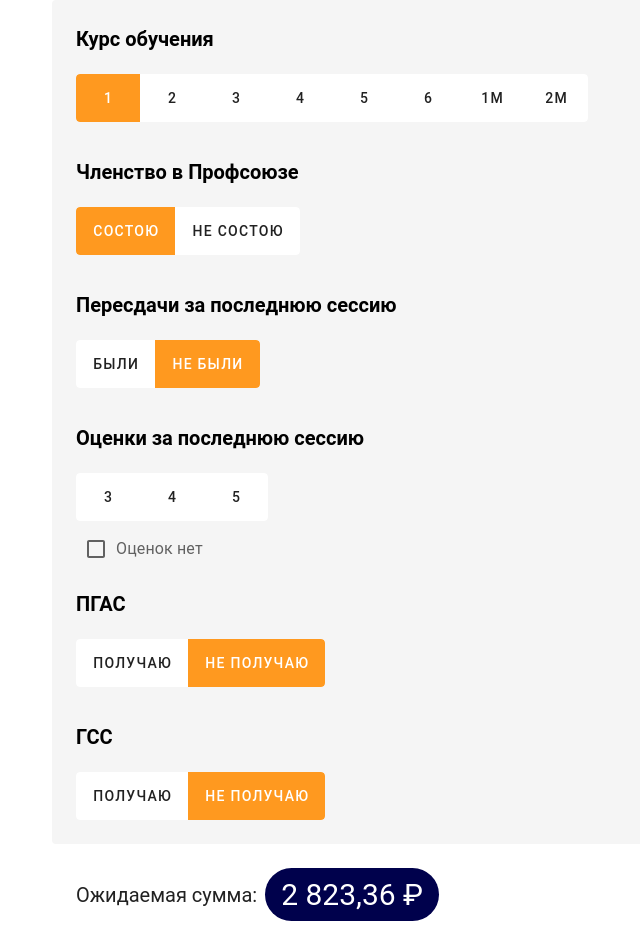
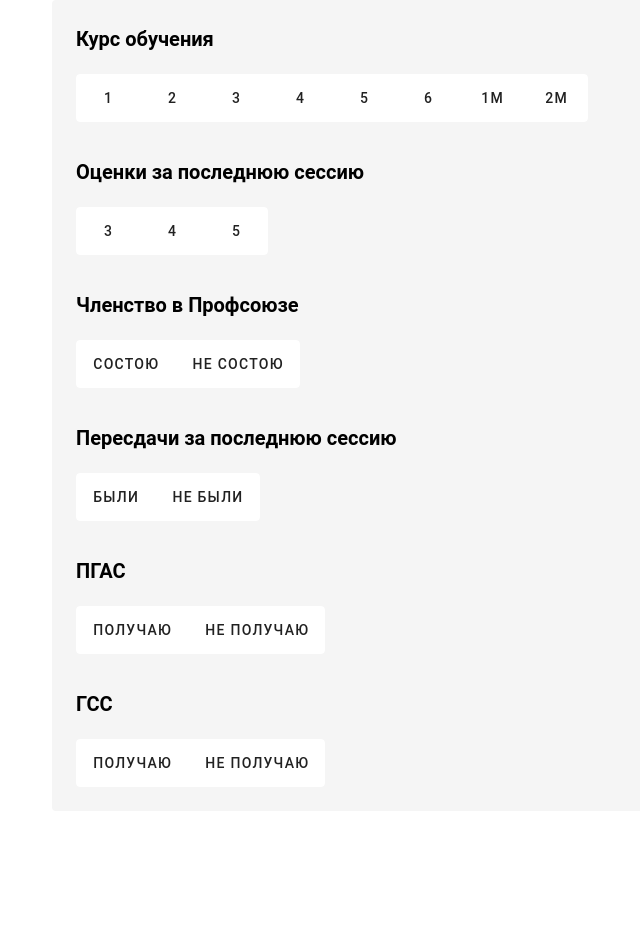
Before and after one commit to profcomff/calculator-ui, a Vue app: page / in a window 1280 px wide. Shown: the whole page, without its empty margins (138-778 px from the left). After the commit the page ends 811 px from the top, so only its background shows below. Built offline with nearby package versions, Linux system fonts and the light colour scheme.

Commit message:
Remove defaults

```diff
--- a/src/pages/PageMain.vue
+++ b/src/pages/PageMain.vue
@@ -5,14 +5,22 @@ import { Stipend, TAX } from '../constants';
 
 const lz = (n: number) => `0${n}`.slice(-2);
 
-const data = reactive({
-	course: '1',
-	member: true,
-	retake: false,
-	marks: [] as number[],
-	pgas: false,
-	gss: false,
+interface Data {
+	course?: string;
+	member?: boolean;
+	retake?: boolean;
+	marks: number[];
+	pgas?: boolean;
+	gss?: boolean;
+}
+
+const data = reactive<Data>({
+	marks: [],
 });
+
+const allDef = computed(() =>
+	['course', 'member', 'retake', 'pgas', 'gss'].every(key => data[key as keyof Data] !== undefined),
+);
 
 const junior = computed(() => data.course === '1' || data.course === '2');
 const isNomarksCouse = computed(() => data.course === '1' || data.course === '1М');
@@ -87,20 +95,6 @@ const updateCourseHandler = () => {
 			</v-btn-toggle>
 		</IrdomSection>
 
-		<IrdomSection title="Членство в Профсоюзе">
-			<v-btn-toggle v-model="data.member" mandatory>
-				<v-btn :value="true">Состою</v-btn>
-				<v-btn :value="false">Не состою</v-btn>
-			</v-btn-toggle>
-		</IrdomSection>
-
-		<IrdomSection title="Пересдачи за последнюю сессию">
-			<v-btn-toggle v-model="data.retake" mandatory>
-				<v-btn :value="true">Были</v-btn>
-				<v-btn :value="false">Не были</v-btn>
-			</v-btn-toggle>
-		</IrdomSection>
-
 		<IrdomSection title="Оценки за последнюю сессию">
 			<v-btn-toggle v-model="data.marks" multiple :disabled="nomarks">
 				<v-btn :value="3">3</v-btn>
@@ -117,6 +111,20 @@ const updateCourseHandler = () => {
 			></v-checkbox>
 		</IrdomSection>
 
+		<IrdomSection title="Членство в Профсоюзе">
+			<v-btn-toggle v-model="data.member" mandatory>
+				<v-btn :value="true">Состою</v-btn>
+				<v-btn :value="false">Не состою</v-btn>
+			</v-btn-toggle>
+		</IrdomSection>
+
+		<IrdomSection title="Пересдачи за последнюю сессию">
+			<v-btn-toggle v-model="data.retake" mandatory>
+				<v-btn :value="true">Были</v-btn>
+				<v-btn :value="false">Не были</v-btn>
+			</v-btn-toggle>
+		</IrdomSection>
+
 		<IrdomSection title="ПГАС">
 			<v-btn-toggle v-model="data.pgas" mandatory>
 				<v-btn :value="true">Получаю</v-btn>
@@ -131,7 +139,7 @@ const updateCourseHandler = () => {
 			</v-btn-toggle>
 		</IrdomSection>
 	</div>
-	<div class="d-flex">
+	<div v-if="allDef" class="d-flex">
 		<div class="your">Ожидаемая сумма:</div>
 		<div class="stipend">{{ formattedStipend }}</div>
 	</div>
```
